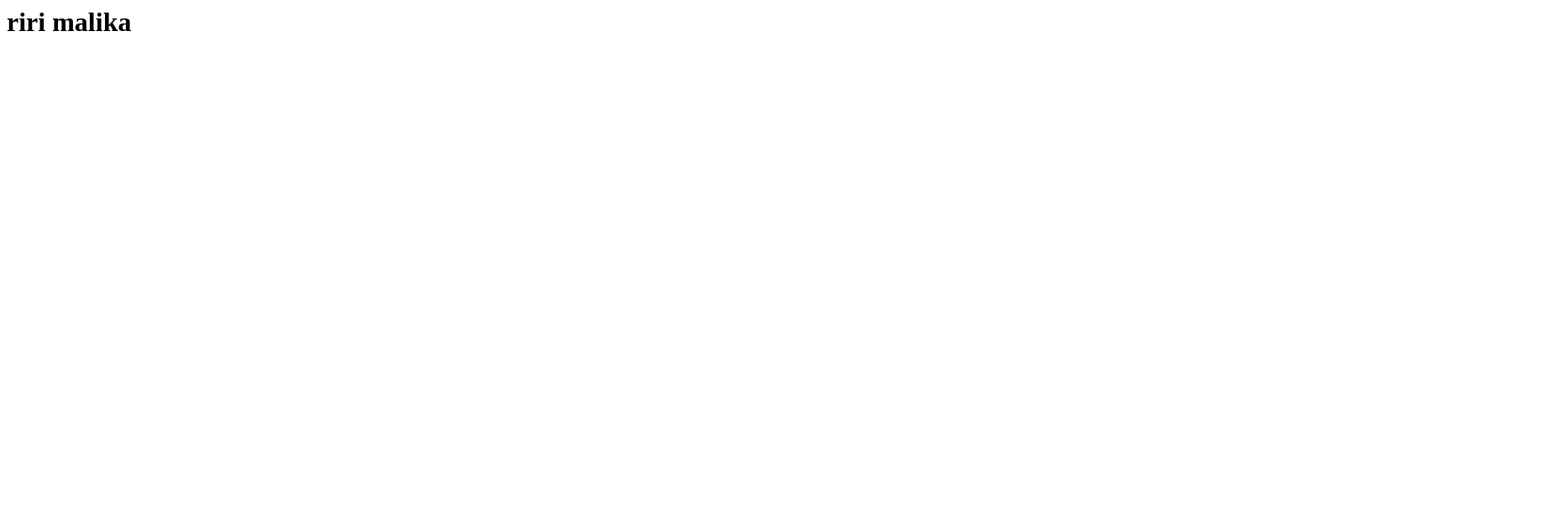
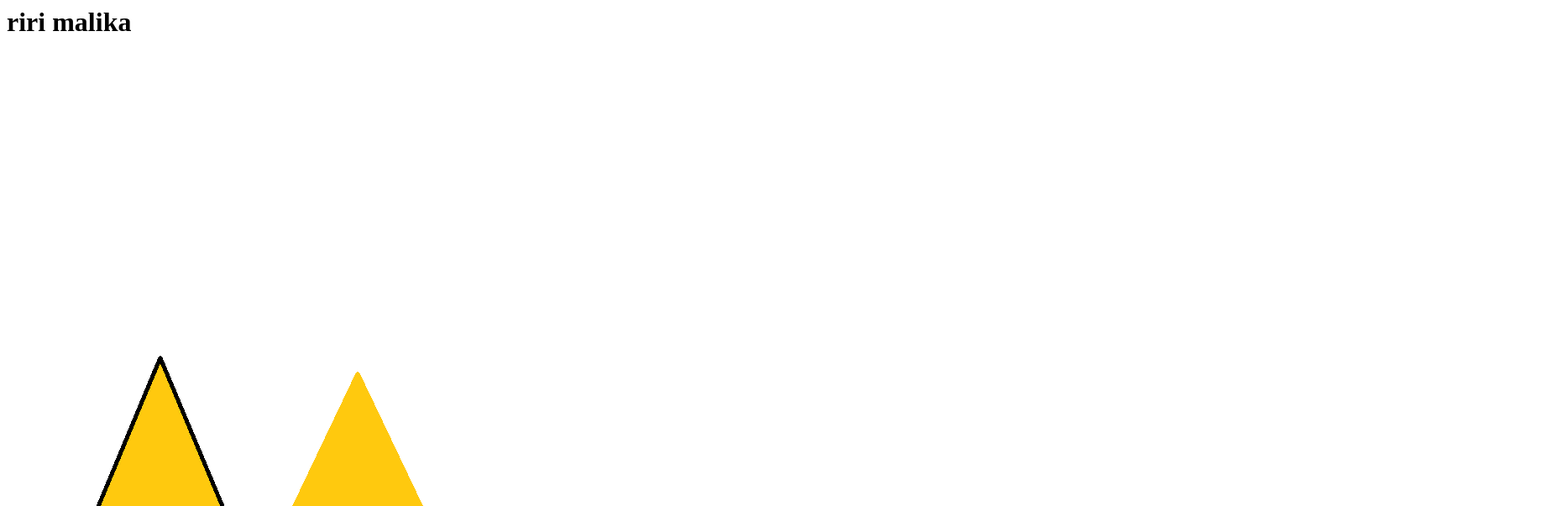
Before and after one commit to nourbakry39-a11y/riri, a plain HTML site: page index.html in a window 1280 px wide. Shown: the top 603 px of the page at 84% size, 1858 px wide, since content can reach past the window. Drawn offline with Linux system fonts and the light colour scheme.

Commit message:
3 commit

```diff
--- a/index.html
+++ b/index.html
@@ -1 +1,2 @@
 <h1>riri malika</h1>
+<img src='1.bmp'/>
```
